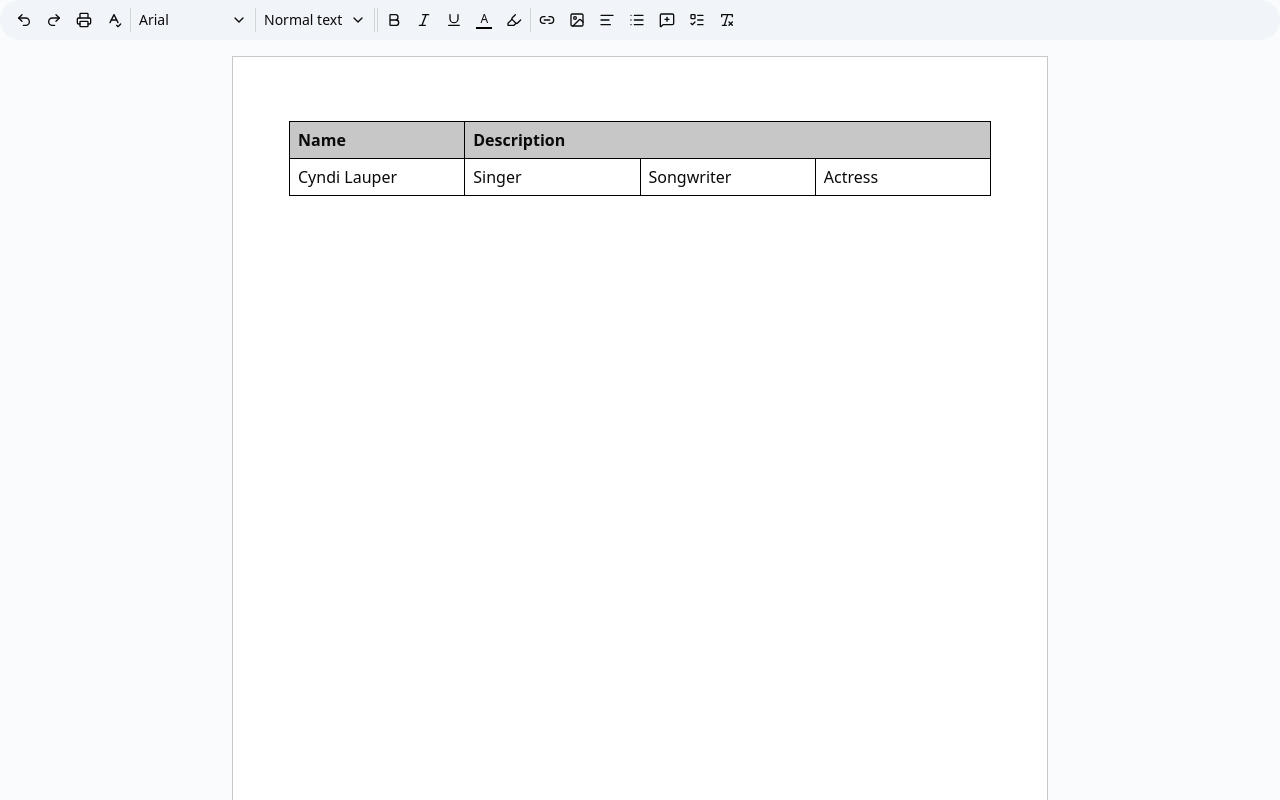
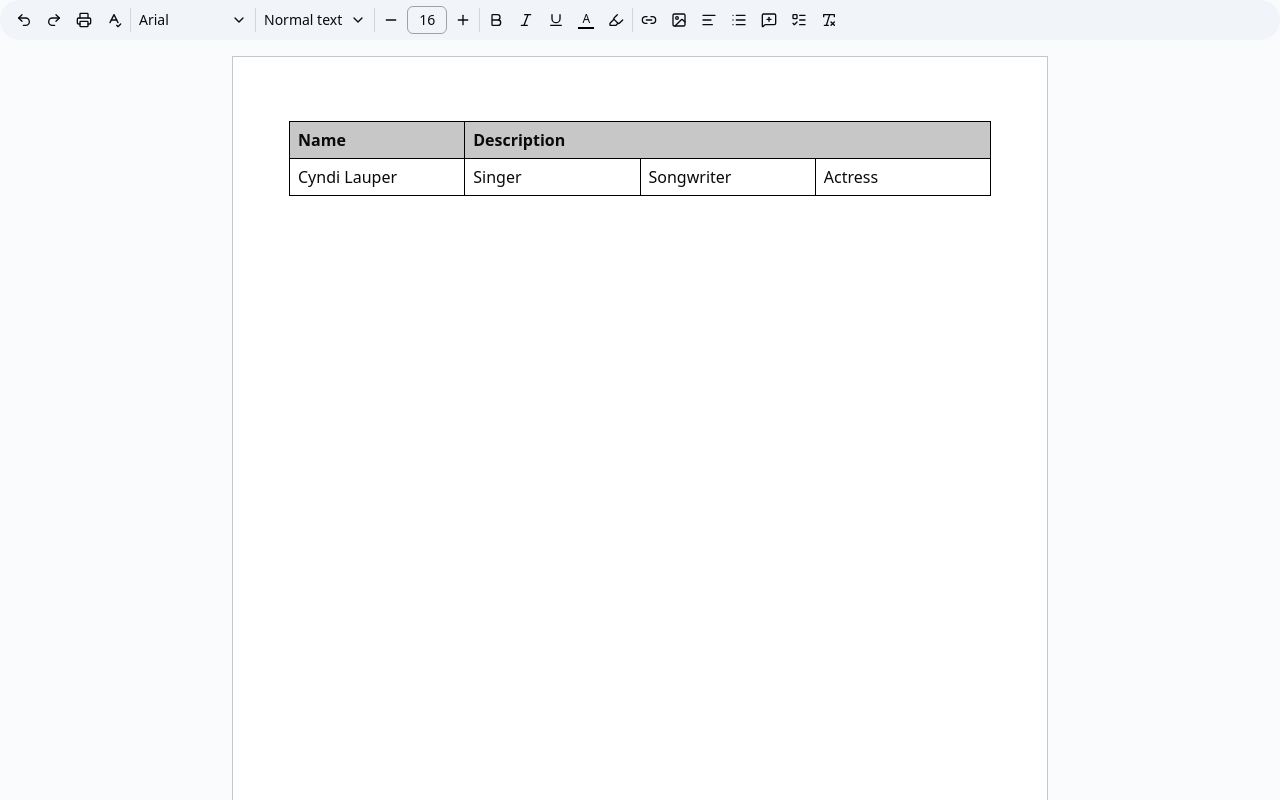
Before and after one commit to L0neGunman46/reac-docs, a Next.js app: page /documents/123 in a window 1280 px wide. Shown: the top 800 px of the page. Built offline with nearby package versions, Linux system fonts and the light colour scheme.

Commit message:
adding custom font size component

```diff
--- a/src/app/documents/[documentId]/components/buttons/Image.tsx
+++ b/src/app/documents/[documentId]/components/buttons/Image.tsx
@@ -20,7 +20,7 @@
 
 export function ImageButton() {
   const { editor } = useEditorStore();
-  const [isDialogOpen, setIsDialogIOpen] = useState(false);
+  const [isDialogOpen, setIsDialogOpen] = useState(false);
   const [imageUrl, setImageUrl] = useState("");
 
   const onChange = (src: string) => {
@@ -45,7 +45,7 @@
     if (imageUrl) {
       onChange(imageUrl);
       setImageUrl("");
-      setIsDialogIOpen(false);
+      setIsDialogOpen(false);
     }
   };
 
@@ -66,13 +66,13 @@
             <UploadIcon className="size-4 mr-2" />
             Upload
           </DropdownMenuItem>
-          <DropdownMenuItem onClick={() => setIsDialogIOpen(true)}>
+          <DropdownMenuItem onClick={() => setIsDialogOpen(true)}>
             <SearchIcon className="size-4 mr-2" />
             Paste Image Url
           </DropdownMenuItem>
         </DropdownMenuContent>
       </DropdownMenu>
-      <Dialog open={isDialogOpen} onOpenChange={setIsDialogIOpen}>
+      <Dialog open={isDialogOpen} onOpenChange={setIsDialogOpen}>
         <DialogContent>
           <DialogHeader>
             <DialogTitle>Inert Image URL</DialogTitle>
--- /dev/null
+++ b/src/app/documents/[documentId]/components/buttons/fontSize.tsx
@@ -0,0 +1,99 @@
+import { cn } from "@/lib/utils";
+import { useEditorStore } from "@/store/use-editor-store";
+import { MinusIcon, PlusIcon } from "lucide-react";
+import { useState } from "react";
+
+export function FontSizeButton() {
+  const { editor } = useEditorStore();
+
+  const currFontSize = editor?.getAttributes("textStyle").fontSize
+    ? editor?.getAttributes("textStyle").fontSize.replace("px", "")
+    : "16";
+
+  const [fontSize, setFontSize] = useState(currFontSize);
+  const [inpVal, setInpVal] = useState(fontSize);
+  const [isEditing, setIsEditing] = useState(false);
+
+  function updateFontSize(newSize: string) {
+    const size = parseInt(newSize);
+    if (!isNaN(size) && size > 0) {
+      editor?.chain().focus()?.setFontSize(`${size}px`).run();
+      setFontSize(newSize);
+      setInpVal(newSize);
+      setIsEditing(false);
+    }
+  }
+
+  function handleInputChange(e: React.ChangeEvent<HTMLInputElement>) {
+    setInpVal(e.target.value);
+  }
+
+  function handleInpBlur() {
+    updateFontSize(inpVal);
+  }
+
+  function handleKeyDown(e: React.KeyboardEvent<HTMLInputElement>) {
+    if (e.key === "Enter") {
+      e.preventDefault();
+      updateFontSize(inpVal);
+      editor?.commands.focus();
+    }
+  }
+
+  const increment = () => {
+    const newSize = parseInt(fontSize) + 1;
+    updateFontSize(newSize.toString());
+  };
+
+  const decrement = () => {
+    const newSize = parseInt(fontSize) - 1;
+    if (newSize > 0) {
+      updateFontSize(newSize.toString());
+    }
+  };
+
+  return (
+    <div className="flex items-center gap-x-0.5">
+      <button
+        onClick={decrement}
+        className={cn(
+          "h-7 w-7 shrink-0 flex justify-center items-center rounded-sm  hover:bg-neutral-200/80"
+        )}
+      >
+        <MinusIcon className="size-4" />
+      </button>
+      {isEditing ? (
+        <input
+          type="text"
+          value={inpVal}
+          onChange={handleInputChange}
+          onBlur={handleInpBlur}
+          onKeyDown={handleKeyDown}
+          className={cn(
+            "h-7 w-10 text-sm border border-neutral-400 text-center rounded-sm bg-transparent focus:outline-none focus:ring-0"
+          )}
+        />
+      ) : (
+        <button
+          onClick={() => {
+            setIsEditing(true);
+            setFontSize(currFontSize);
+          }}
+          className={cn(
+            "h-7 w-10 text-sm border border-neutral-400 text-center rounded-sm bg-transparent cursor-text"
+          )}
+        >
+          {currFontSize}
+        </button>
+      )}
+      <button
+        onClick={increment}
+        className={cn(
+          "h-7 w-7 shrink-0 flex justify-center items-center rounded-sm  hover:bg-neutral-200/80"
+        )}
+      >
+        <PlusIcon className="size-4" />
+      </button>
+    </div>
+  );
+}
--- a/src/app/documents/[documentId]/editor.tsx
+++ b/src/app/documents/[documentId]/editor.tsx
@@ -7,10 +7,13 @@
 import StarterKit from "@tiptap/starter-kit";
 import Image from "@tiptap/extension-image";
 import { FontFamily, TextStyle, Color } from "@tiptap/extension-text-style";
-import { useEditorStore } from "@/store/use-editor-store";
 import Highlight from "@tiptap/extension-highlight";
 import TextAlign from '@tiptap/extension-text-align'
 import Link from "@tiptap/extension-link";
+
+
+import { useEditorStore } from "@/store/use-editor-store";
+import { FontSizeExtension } from "@/extensions/font-size";
 
 // padding left and right in attributes will be dynamic, that is why we are writing it in style
 export function Editor() {
@@ -50,6 +53,7 @@
     },
     extensions: [
       StarterKit,
+      FontSizeExtension,
       FontFamily,
       Highlight.configure({ multicolor: true }),
       Color,
@@ -94,10 +98,10 @@
     // Don't render immediately on the server to avoid SSR issues
     immediatelyRender: false,
   });
-
+// w-[816px] === w-204
   return (
     <div className="size-full overflow-x-auto bg-[#f9fbfd] px-4 print:p-0 print:bg-white print:overflow-visible">
-      <div className="min-w-max flex justify-center w-[816px] py-4 print:py-0 mx-auto print:w-full print:min-w-0">
+      <div className="min-w-max flex justify-center w-204 py-4 print:py-0 mx-auto print:w-full print:min-w-0">
         <EditorContent editor={editor} />
       </div>
     </div>
--- a/src/app/documents/[documentId]/toolbar.tsx
+++ b/src/app/documents/[documentId]/toolbar.tsx
@@ -24,6 +24,7 @@
 import { ImageButton } from "./components/buttons/Image";
 import { AlignButton } from "./components/buttons/align";
 import { ListButton } from "./components/buttons/List";
+import { FontSizeButton } from "./components/buttons/fontSize";
 
 // create a toolbar button component
 interface ToolBarButtonProps {
@@ -150,7 +151,7 @@
       <Separator orientation="vertical" className="h-6! bg-neutral-300" />
       <HeadingLevelButton />
       <Separator orientation="vertical" className="h-6! bg-neutral-300" />
-      {/* Font Size */}
+      <FontSizeButton/>
       <Separator orientation="vertical" className="h-6! bg-neutral-300" />
       {sections[1].map((item) => (
         <ToolBarButton key={item.label} {...item} />
--- /dev/null
+++ b/src/extensions/font-size.ts
@@ -0,0 +1,58 @@
+import { Extension } from "@tiptap/react";
+import "@tiptap/extension-text-style";
+
+declare module "@tiptap/core" {
+  interface Commands<ReturnType> {
+    fontSize: {
+      setFontSize: (size: string) => ReturnType;
+      unsetFontSize: () => ReturnType;
+    };
+  }
+}
+
+export const FontSizeExtension = Extension.create({
+  name: "fontSize",
+  addOptions() {
+    return {
+      types: ["textStyle"],
+    };
+  },
+  addGlobalAttributes() {
+    return [
+      {
+        types: this.options.types,
+        attributes: {
+          fontSize: {
+            default: null,
+            parseHTML: (element) => element.style.fontSize,
+            renderHTML: (attributes) => {
+              if (!attributes.fontSize) {
+                return {};
+              }
+              return {
+                style: `font-size: ${attributes.fontSize}`,
+              };
+            },
+          },
+        },
+      },
+    ];
+  },
+  addCommands() {
+    return {
+      setFontSize:
+        (fontSize: string) =>
+        ({ chain }) => {
+          return chain().setMark("textStyle", { fontSize }).run();
+        },
+      unsetFontSize:
+        () =>
+        ({ chain }) => {
+          return chain()
+            .setMark("textStyle", { fontSize: null })
+            .removeEmptyTextStyle()
+            .run();
+        },
+    };
+  },
+});
```
Also changed, not shown: src/app/documents/[documentId]/components/buttons/List.tsx (+1 -8 lines).
